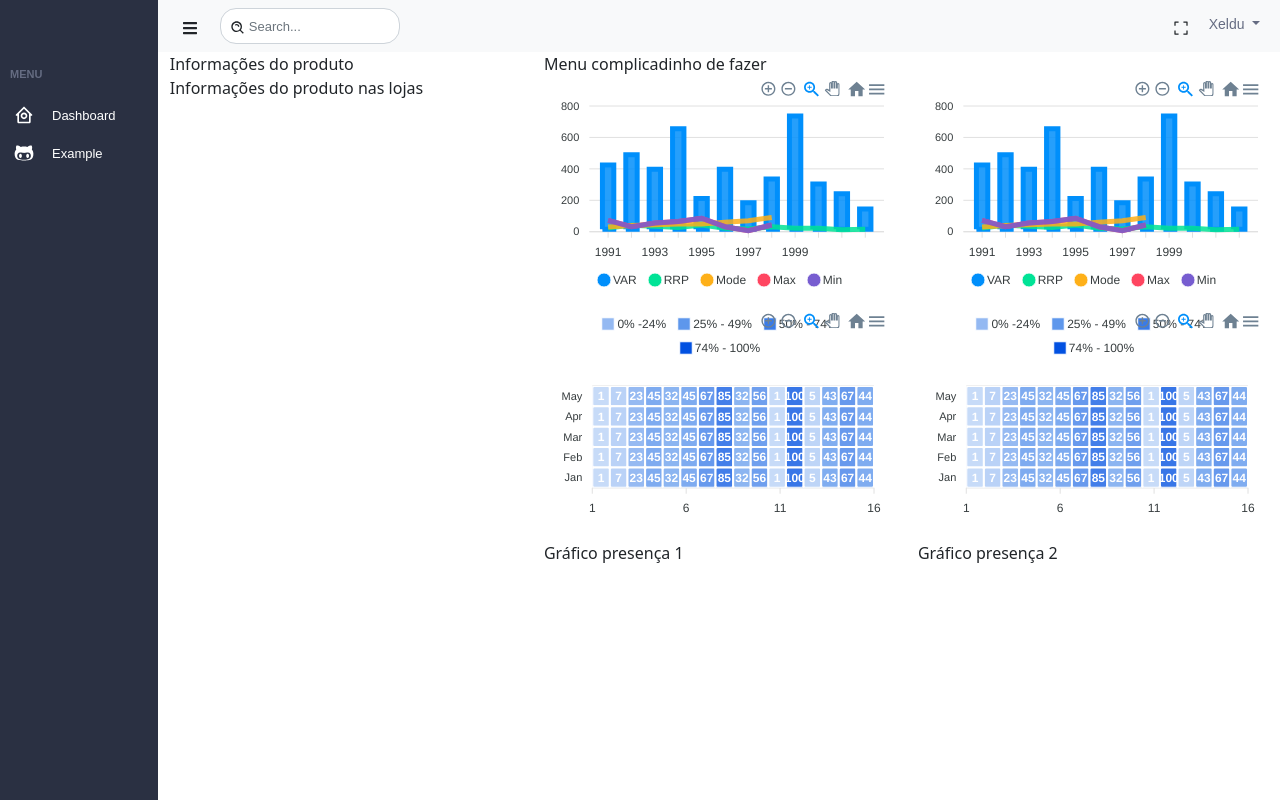
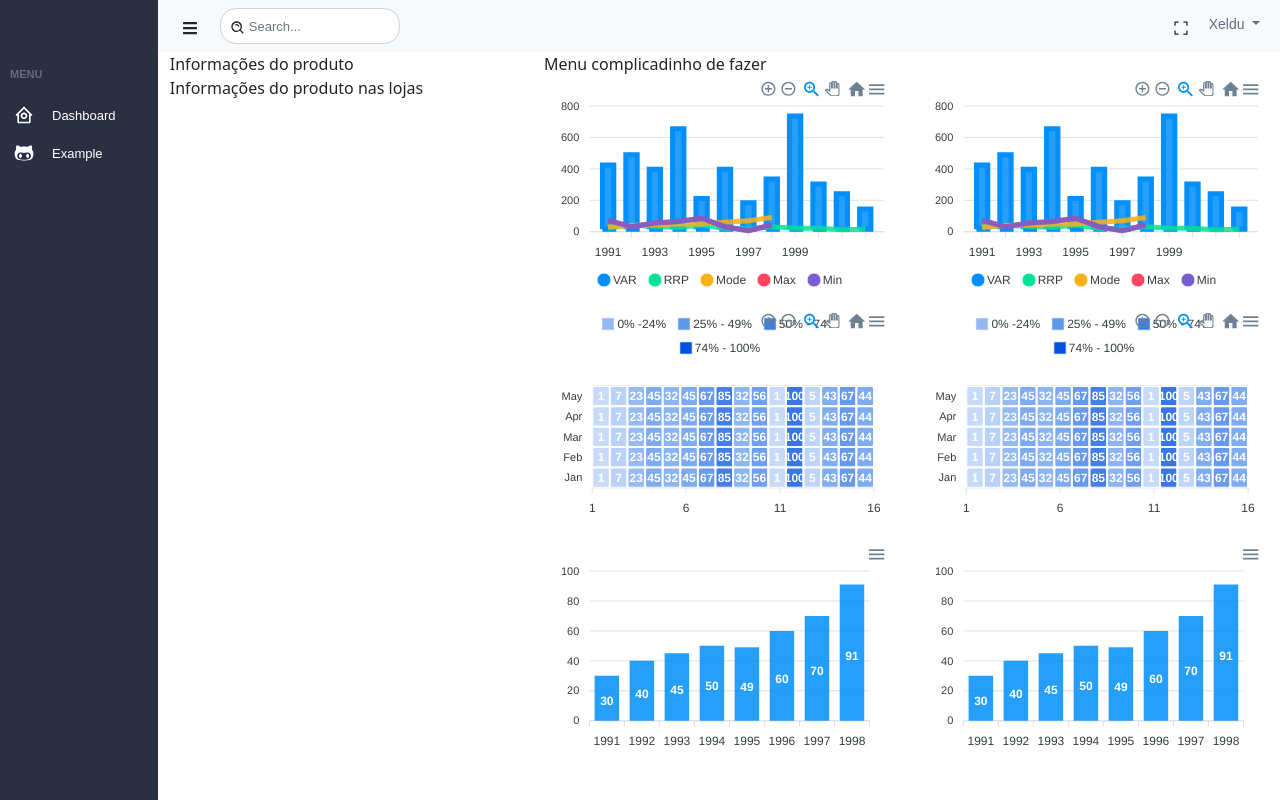
Before and after one commit to fekete1/Tracking-Trade-Project, a Next.js app: page /dashboard in a window 1280 px wide. Built offline with nearby package versions, Linux system fonts and the light colour scheme.

Commit message:
Criação de exemplo de gráfico em barra

```diff
--- /dev/null
+++ b/src/components/BarChart.tsx
@@ -0,0 +1,26 @@
+import dynamic from 'next/dynamic'
+const Chart = dynamic(() => import('react-apexcharts'), { ssr: false })
+
+export function BarChart() {
+    const options = {
+        options: {
+            chart: {
+                id: 'basic-bar',
+            },
+            xaxis: {
+                categories: [1991, 1992, 1993, 1994, 1995, 1996, 1997, 1998],
+            },
+        },
+    }
+
+    const series = {
+        series: [
+            {
+                name: 'series-1',
+                data: [30, 40, 45, 50, 49, 60, 70, 91],
+            },
+        ],
+    }
+
+    return <Chart options={options.options} series={series.series} type="bar" max-width="500" />
+}
--- a/src/pages/dashboard.tsx
+++ b/src/pages/dashboard.tsx
@@ -1,6 +1,7 @@
 import type { NextPage } from 'next'
 import Head from 'next/head'
 import { Col, Container, Row } from 'react-bootstrap'
+import { BarChart } from '../components/BarChart'
 import { HeatMapChart } from '../components/HeatMapChart'
 import { LineChart } from '../components/LineChart'
 import { SideMenu } from '../components/SideMenu'
@@ -43,8 +44,12 @@ const Dashboard: NextPage = () => {
                             </Row>
 
                             <Row xs={1} md={1} lg={2}>
-                                <Col>Gráfico presença 1</Col>
-                                <Col>Gráfico presença 2</Col>
+                                <Col>
+                                    <BarChart />
+                                </Col>
+                                <Col>
+                                    <BarChart />
+                                </Col>
                             </Row>
                         </Col>
                     </Row>
```
